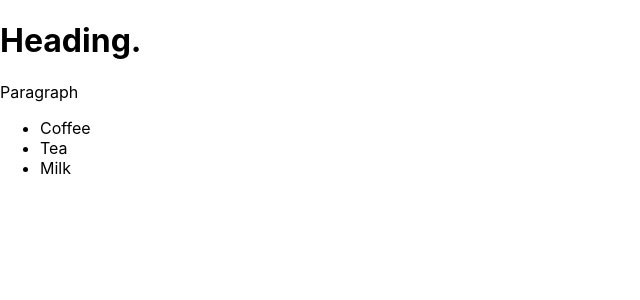
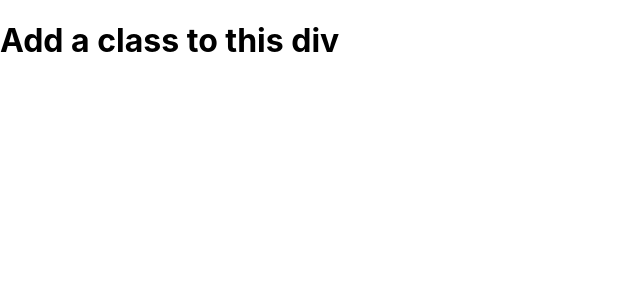
Before and after one commit to jay3272/FreeCodeCamp, a React (Create React App) app in the folder Front End Development/React/myreact/: page / in a window 1280 px wide. Shown: the top 300 px of the page, without its empty margins (0-640 px from the left). Built offline with nearby package versions, Linux system fonts and the light colour scheme.

Commit message:
Define an HTML Class in JSX

```diff
--- a/Front End Development/React/myreact/src/Fcc.js
+++ b/Front End Development/React/myreact/src/Fcc.js
@@ -1,14 +1,10 @@
 import React from 'react';
 
-const JSX = <div>
-<h1>Heading.</h1>
-<p>Paragraph</p>
-<ul>
-<li>Coffee</li>
-<li>Tea</li>
-<li>Milk</li>
-</ul>
-</div>;  ;
+const JSX = (
+  <div className='myDiv'>
+    <h1>Add a class to this div</h1>
+  </div>
+);
 
 function Fcc() {
   return (
```
